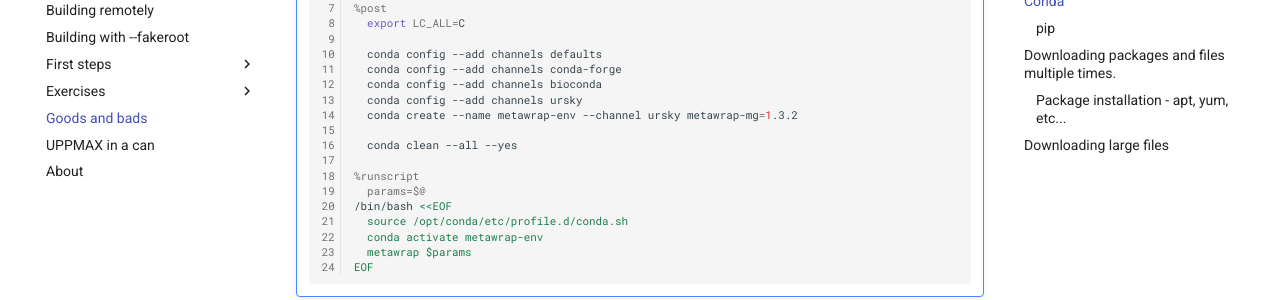
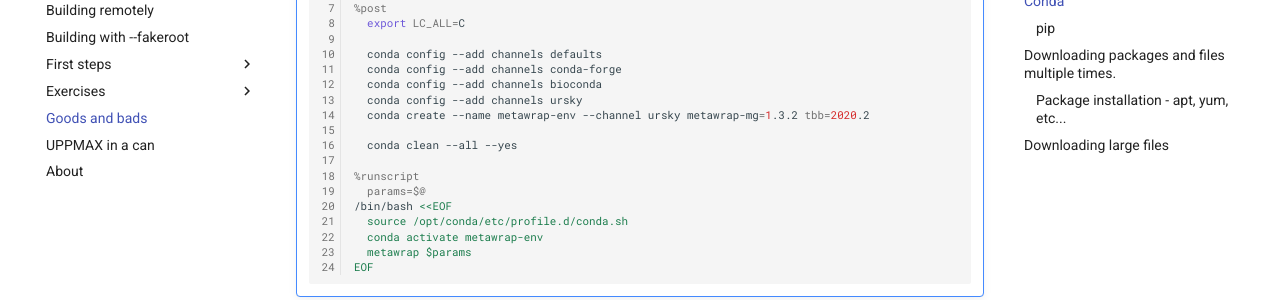
Before and after one commit to pmitev/UPPMAX-Singularity-workshop, an MkDocs documentation site: the page built from docs/goods_bads.md, in a window 1280 px wide and 900 px high, scrolled down 1245 px. Shown: the part 152-452 px from the top of the window. Built offline with MkDocs 1.6.1 and Material for MkDocs 9.7.7, drawn with Linux system fonts in a browser that asks for light colours; comment, search, counter and statistics services are not loaded.

Commit message:
Update goods_bads.md

```diff
--- a/docs/goods_bads.md
+++ b/docs/goods_bads.md
@@ -53,7 +53,7 @@ Conda causes some unexpected problems. During the build and and the commands in
       conda config --add channels conda-forge
       conda config --add channels bioconda
       conda config --add channels ursky
-      conda create --name metawrap-env --channel ursky metawrap-mg=1.3.2
+      conda create --name metawrap-env --channel ursky metawrap-mg=1.3.2 tbb=2020.2
 
       conda clean --all --yes
 
```
